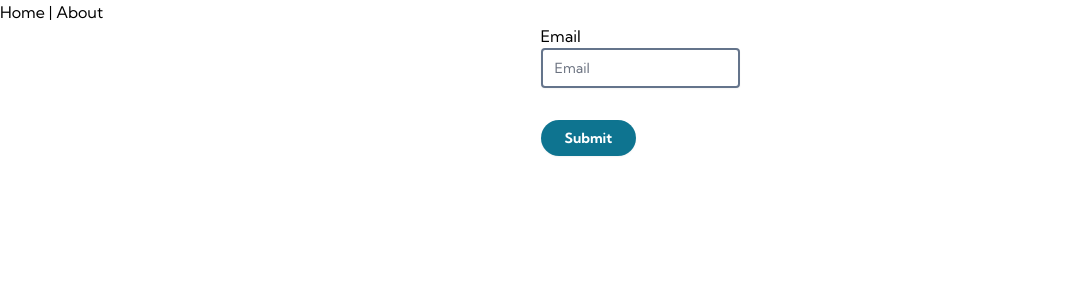
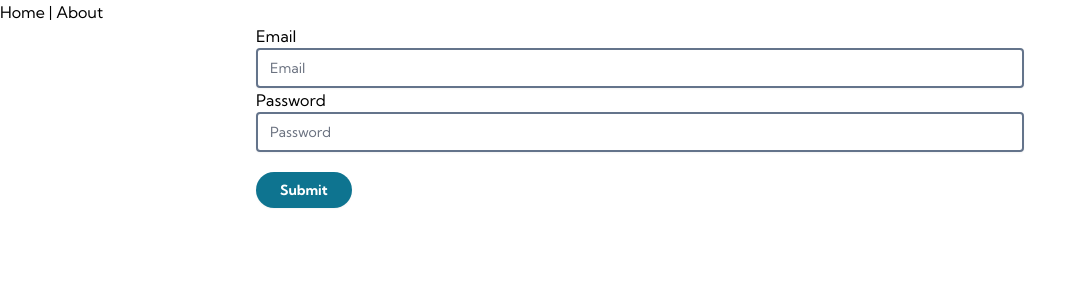
Before and after one commit to moive/composition-api-mastervue, a Vue app: page /login in a window 1280 px wide. Shown: the top 300 px of the page, without its empty margins (0-1086 px from the left). Built offline with nearby package versions, Linux system fonts and the light colour scheme.

Commit message:
changes ui

```diff
--- a/src/assets/tailwind.css
+++ b/src/assets/tailwind.css
@@ -25,3 +25,6 @@
 .btn {
 	@apply px-6 py-2 font-semibold text-sm bg-cyan-700 text-white rounded-full shadow-sm;
 }
+.errorMessage {
+	@apply text-red-700 text-xs;
+}
--- a/src/views/LoginForm.vue
+++ b/src/views/LoginForm.vue
@@ -1,20 +1,24 @@
 <template>
-	<form @submit.prevent="onSubmit">
+	<form @submit.prevent="onSubmit" class="w-3/5">
 		<TextInput
 			label="Email"
 			type="email"
-			class="mb-3"
 			name="email"
 			v-model="email"
 			:error="emailError"
 		/>
-		<!-- <TextInput label="Password" type="password" /> -->
+		<TextInput
+			label="Password"
+			type="password"
+			v-model="password"
+			:error="passwordError"
+		/>
 		<ButtonForm type="submit" class="btn mt-5">Submit</ButtonForm>
 	</form>
 </template>
 
 <script setup lang="ts">
-import { useField } from 'vee-validate';
+import { useField, useForm } from 'vee-validate';
 
 import TextInput from '@/components/global/TextInput.vue';
 import ButtonForm from '@/components/global/ButtonForm.vue';
@@ -23,9 +27,8 @@ const onSubmit = () => {
 	console.log('testing ...');
 };
 
-const { value: email, errorMessage: emailError } = useField(
-	'email',
-	function (value) {
+const validations = {
+	email: (value: any) => {
 		if (!value) return 'This field is required';
 
 		const regex =
@@ -34,6 +37,21 @@ const { value: email, errorMessage: emailError } = useField(
 			return 'Please enter a valid email address';
 		}
 		return true;
-	}
-);
+	},
+	password: (value: any) => {
+		const requiredMessage = 'This field is required';
+
+		if (value === undefined || value === null) return requiredMessage;
+		if (!String(value).length) return requiredMessage;
+
+		return true;
+	},
+};
+
+useForm({
+	validationSchema: validations,
+});
+
+const { value: email, errorMessage: emailError } = useField('email');
+const { value: password, errorMessage: passwordError } = useField('password');
 </script>
```
